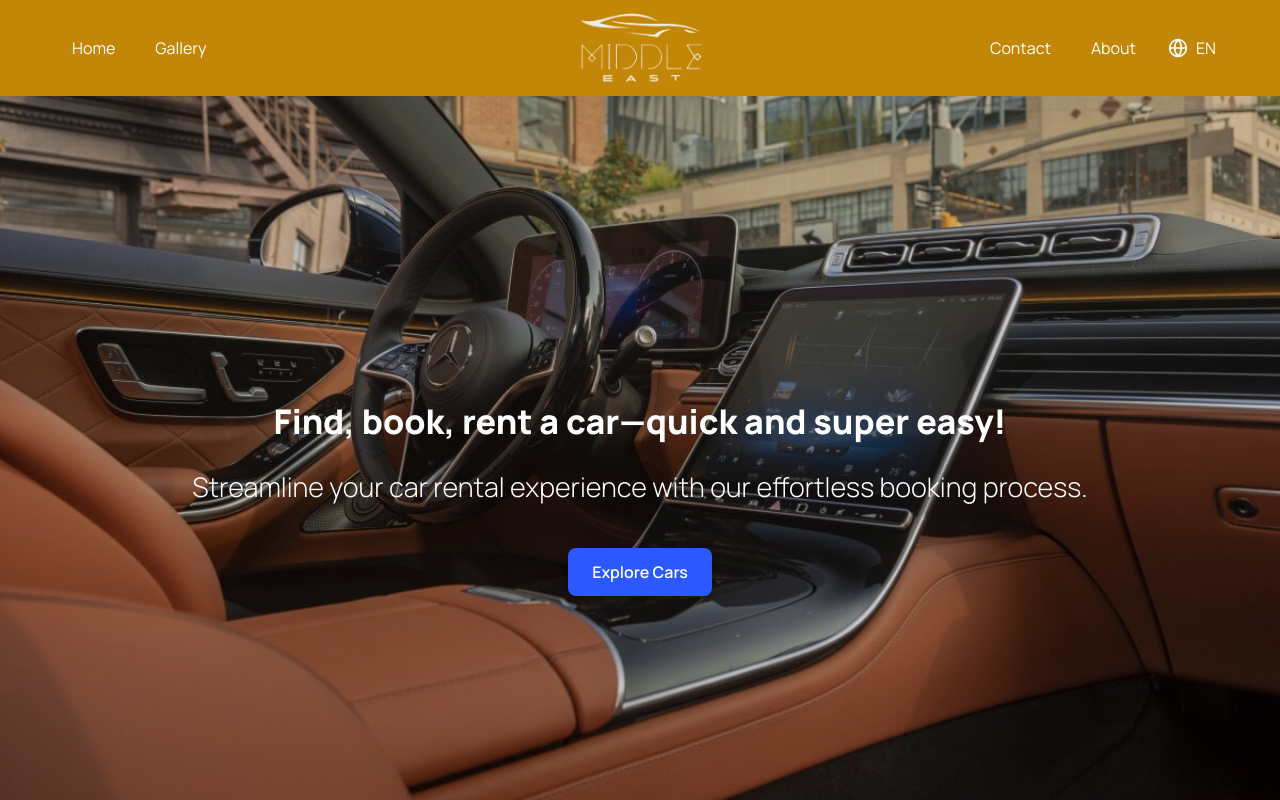
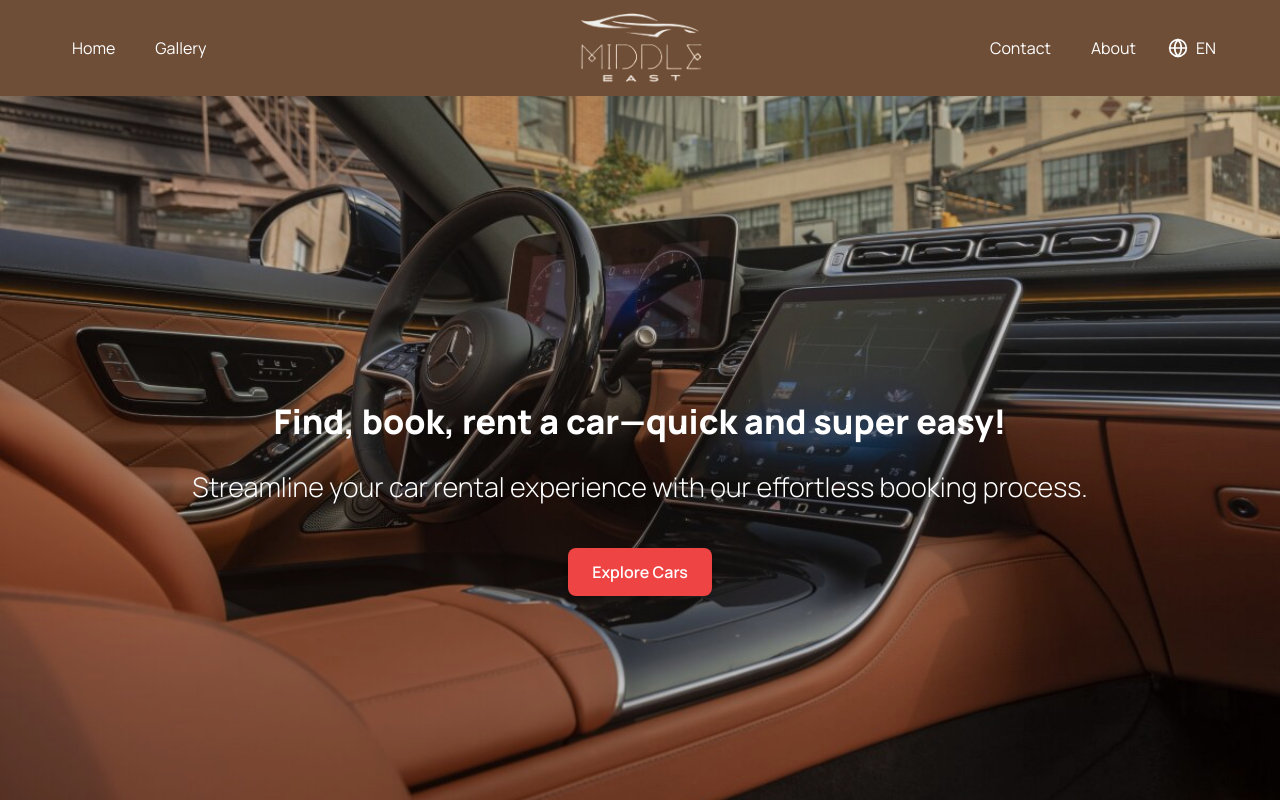
Before and after one commit to IqDevHose/car-rental, a React (Vite) app: page / in a window 1280 px wide. Shown: the top 800 px of the page. Built offline with nearby package versions, Linux system fonts and the light colour scheme.

Commit message:
brown theme

```diff
--- a/src/components/CustomButton.tsx
+++ b/src/components/CustomButton.tsx
@@ -39,7 +39,7 @@ const Button = ({
         transform
         hover:scale-105
         active:scale-95
-        bg-[#c28707]
+        bg-red-500
         text-white
         hover:bg-red-500
         disabled:opacity-50
--- a/src/components/Navbar.tsx
+++ b/src/components/Navbar.tsx
@@ -49,7 +49,7 @@ const NavBar = () => {
   };
 
   return (
-    <header className="w-full bg-[#c28707] fixed z-40">
+    <header className="w-full bg-[#6F4E37] fixed z-40">
       <nav className="max-w-[1440px] mx-auto relative flex items-center sm:px-16 px-6 py-4 md:py-8 bg-transparent">
         {/* Mobile Menu Button */}
         <button
```
